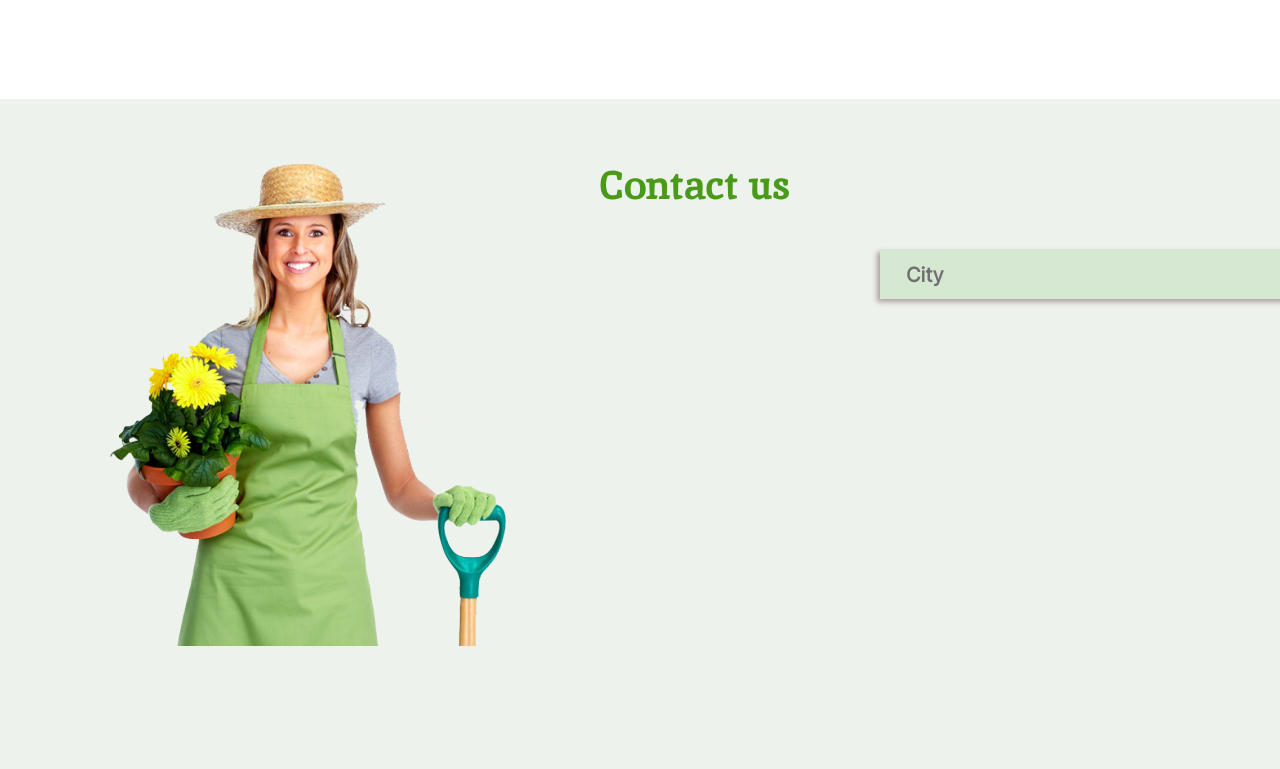
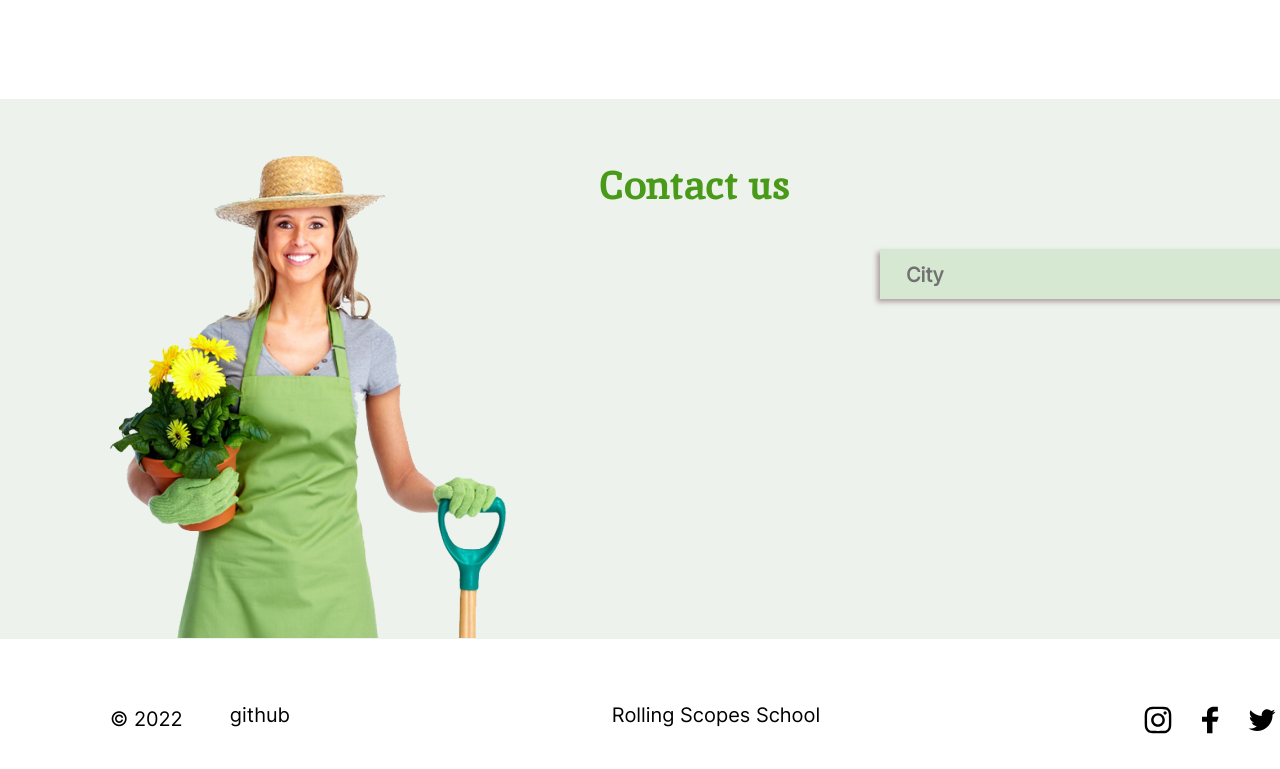
Before and after one commit to volhaf/plants-RSShool, a plain HTML site: page plants/index.html in a window 1280 px wide. Shown: the part 3134-3903 px from the top of the page. Before the commit the page ends 3784 px from the top, so only its background shows below. Drawn offline with Linux system fonts and the light colour scheme.

Commit message:
feat: add footer

```diff
--- a/plants/index.html
+++ b/plants/index.html
@@ -167,10 +167,17 @@
         </section>
     </main>
     <footer>
-        <div class="footer-year"></div>
-        <div class="footer-github"></div>
-        <div class="footer-shcool"></div>
-        <div class="footer-nav"></div>
+        <div class="footer-wrapper">
+            <div class="footer-year-github">
+                <p class="footer-item">© 2022</p>
+                <p><a href="https://github.com/volhaf" target="_blank" class="github-link">github</a></p>
+            </div>
+            <div class="footer-shcool">
+                <p><a href="https://rs.school/js/" target="_blank" class="shcool-link">Rolling Scopes School</a></p>
+            </div>
+            <div class="footer-social">
+                <p><img src="./images/social-list.svg" alt="social"></p>
+            </div>
     </footer>
 </div>
 </body>
--- a/plants/style.css
+++ b/plants/style.css
@@ -5,7 +5,7 @@
 html {
     box-sizing: border-box;
     scroll-behavior: smooth;
-    width: 100%;
+    /* width: 100%; */
     min-width: 1440px;
 
 }
@@ -34,6 +34,7 @@ html {
     padding: 0;
     background-color: #EDF2EC;
     min-width: 1440px;
+    /* width: 100%; */
 }
 
 
@@ -142,6 +143,7 @@ h1 {
 .about {
     background-color: #ffffff;
     height: 666px;
+    width: 1440px;
 }
 
 .about-section {
@@ -404,6 +406,7 @@ h1 {
 .contacts-photo {
     width:400px ;
     height:500px;
+    margin-top: -8px;
 }
 /* .contacts-heading {
     width: 195px;
@@ -442,3 +445,34 @@ h1 {
     margin-top: 17px;
     margin-right: 17px;
 }
+footer {
+    width: 1440px;
+    height: 130px;
+    background-color: #ffffff;
+}
+
+.footer-wrapper {
+    width: 1220px;
+    height: 50px;
+    display: flex;
+    justify-content: space-between;
+    margin-left: 110px;
+    padding-top: 40px;
+}
+
+.footer-year-github {
+    display: flex;
+    justify-content: space-between;
+    width: 180px;
+}
+
+.github-link,
+.footer-item,
+.shcool-link {
+    font-family: Inter-Regular;
+    font-size: 20px;
+    line-height: 40px;
+    color:#000000;
+    text-decoration: none;
+
+}
```
Also changed, not shown: plants/images/social-list.svg (added).
